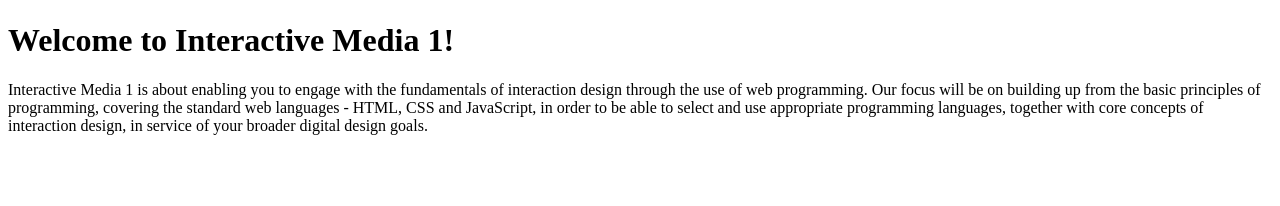
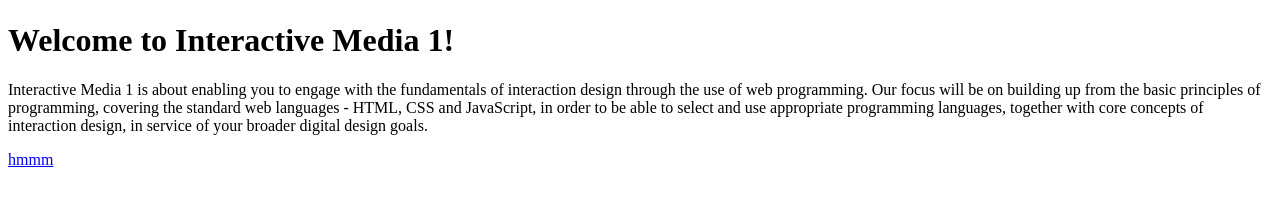
Before and after one commit to pnhthai0509/pnhthai0509.github.io, a plain HTML site: page index.html in a window 1280 px wide. Shown: the part 566-772 px from the top of the page. Drawn offline with Linux system fonts and the light colour scheme.

Commit message:
Update index.html

```diff
--- a/index.html
+++ b/index.html
@@ -19,5 +19,7 @@
 
   <p>Interactive Media 1 is about enabling you to engage with the fundamentals of interaction design through the use of web programming. Our focus will be on building up from the basic principles of programming, covering the standard web languages - HTML, CSS and JavaScript, in order to be able to select and use appropriate programming languages, together with core concepts of interaction design, in service of your broader digital design goals. </p>
 
+  <a href="./Week 2/index.html">hmmm</a>
+
 </body>
 </html>
```
